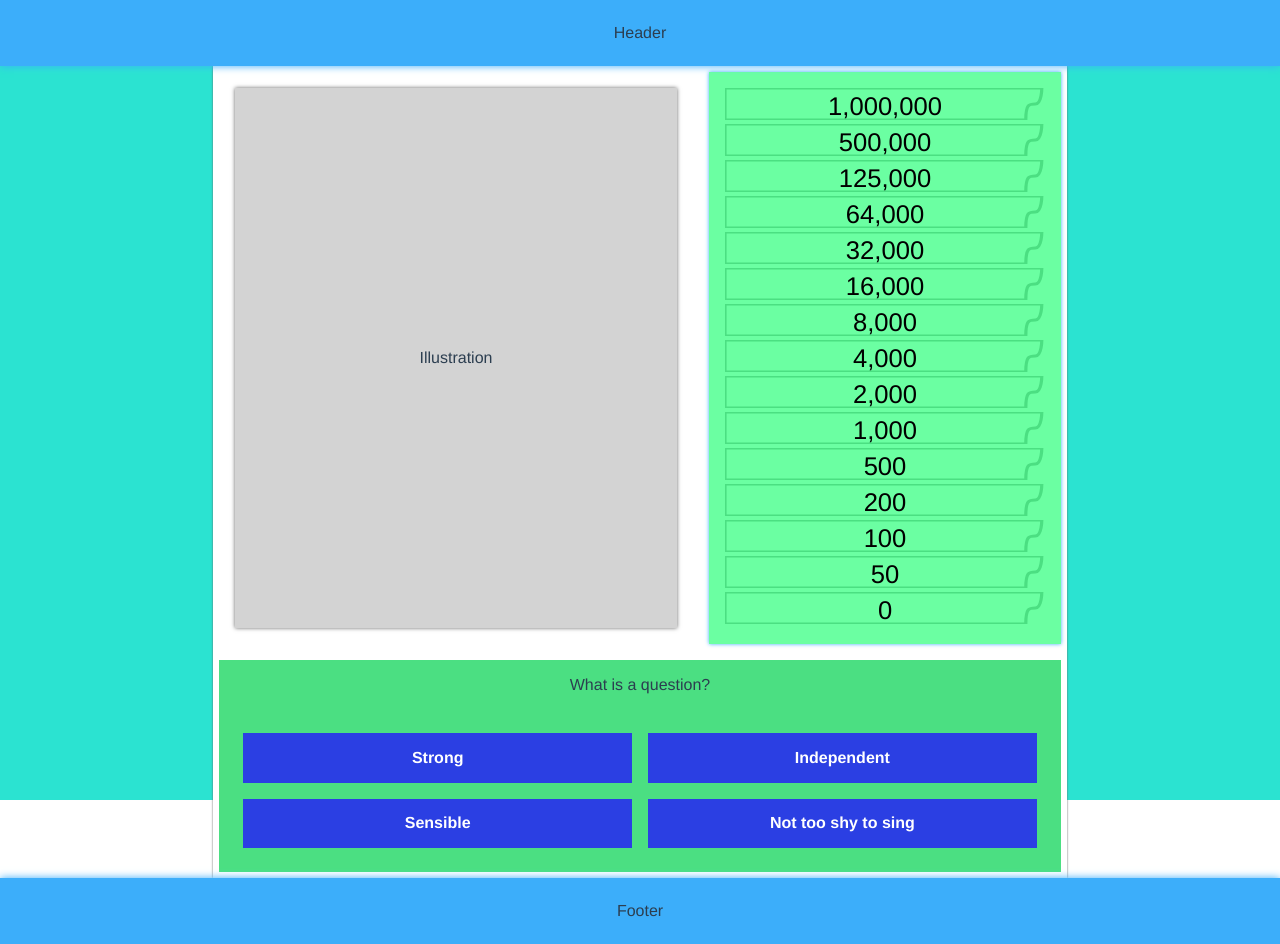
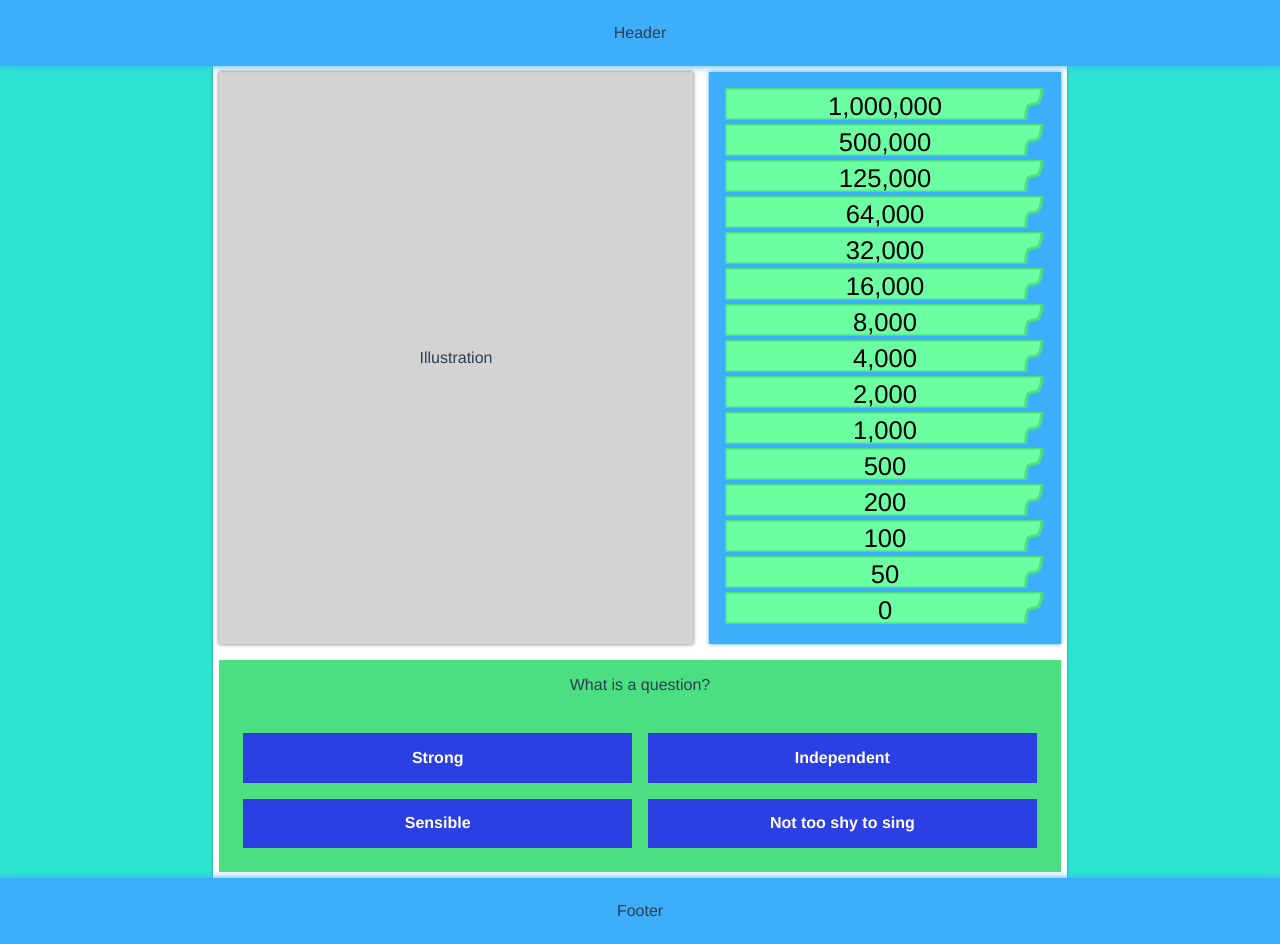
Before and after one commit to DoLevi/bible-trivia, a Vue app: page / in a window 1280 px wide. Built offline with nearby package versions, Linux system fonts and the light colour scheme.

Commit message:
Layout improvements

```diff
--- a/public/index.html
+++ b/public/index.html
@@ -1,5 +1,5 @@
 <!DOCTYPE html>
-<html lang="en" style="height: 100%">
+<html lang="en" style="height: 100%; min-height: calc(8em + 800px)">
   <head>
     <meta charset="utf-8">
     <meta http-equiv="X-UA-Compatible" content="IE=edge">
--- a/src/components/main/Illustration.vue
+++ b/src/components/main/Illustration.vue
@@ -15,9 +15,8 @@ export default defineComponent({
 <!-- Add "scoped" attribute to limit CSS to this component only -->
 <style scoped>
 div {
-  flex: none;
+  grid-area: illustration;
   background-color: lightgray;
-  margin: 1em;
   padding: 0.25em;
   box-shadow: 0 0 4px 0 #666666;
   display: flex;
--- a/src/components/main/progress/Progress.vue
+++ b/src/components/main/progress/Progress.vue
@@ -25,7 +25,8 @@ export default defineComponent({
 <!-- Add "scoped" attribute to limit CSS to this component only -->
 <style scoped>
 .progress-root {
-  background-color: #6bffa2;
+  grid-area: progress;
+  background-color: #3caefa;
   box-shadow: 0 0 4px 0 #3caefa;
   padding: 1em;
   display: flex;
```
